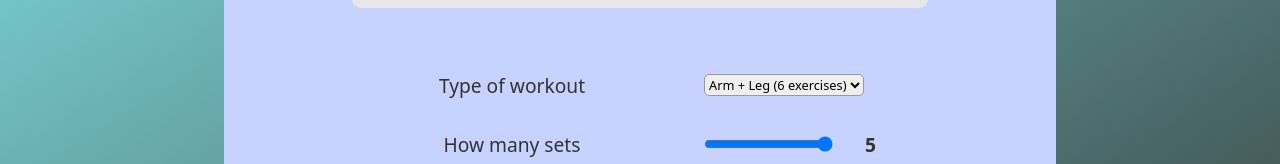
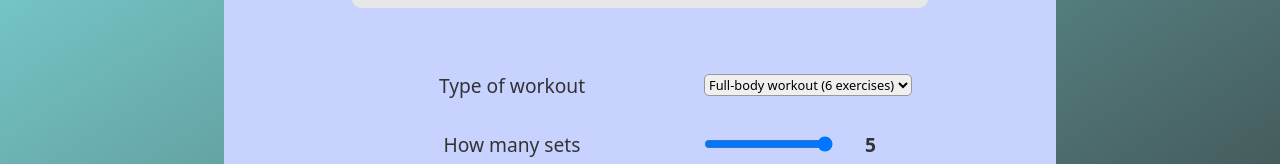
Before and after one commit to ImanSarfi/workout-timer, a React (Vite) app: page / in a window 1280 px wide. Shown: the part 252-416 px from the top of the page. Built offline with nearby package versions, Linux system fonts and the light colour scheme.

Commit message:
change name option of select

```diff
--- a/src/Calculator.jsx
+++ b/src/Calculator.jsx
@@ -5,10 +5,12 @@ function Calculator() {
         <div>
           <label>Type of workout</label>
           <select>
+            <option value="">Full-body workout (6 exercises)</option>
             <option value="">Arm + Leg (6 exercises)</option>
-            <option value="">Arm + Leg (6 exercises)</option>
-            <option value="">Arm + Leg (6 exercises)</option>
-            <option value="">Arm + Leg (6 exercises)</option>
+            <option value="">Arms only (6 exercises)</option>
+            <option value="">Leags only (6 exercises)</option>
+            <option value="">Cour only (6 exercises)</option>
+
           </select>
         </div>
         <div>
```
